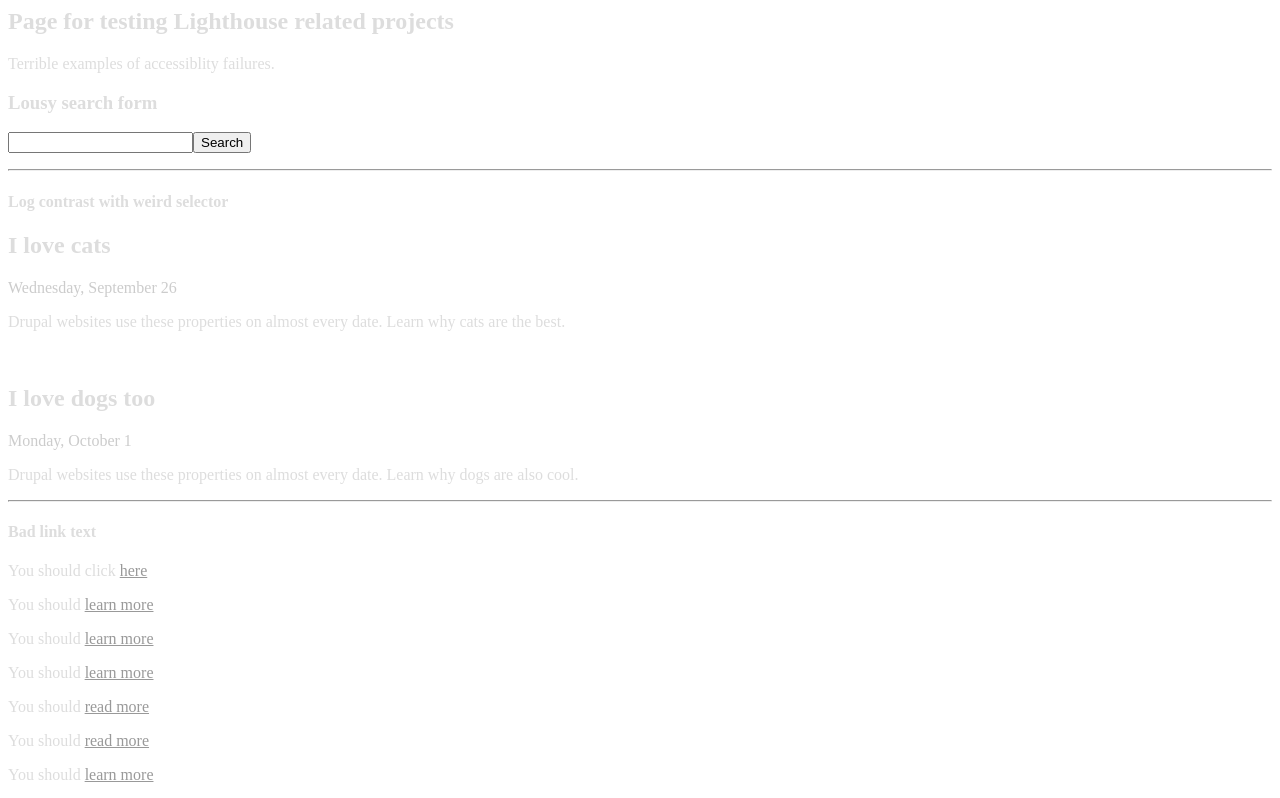
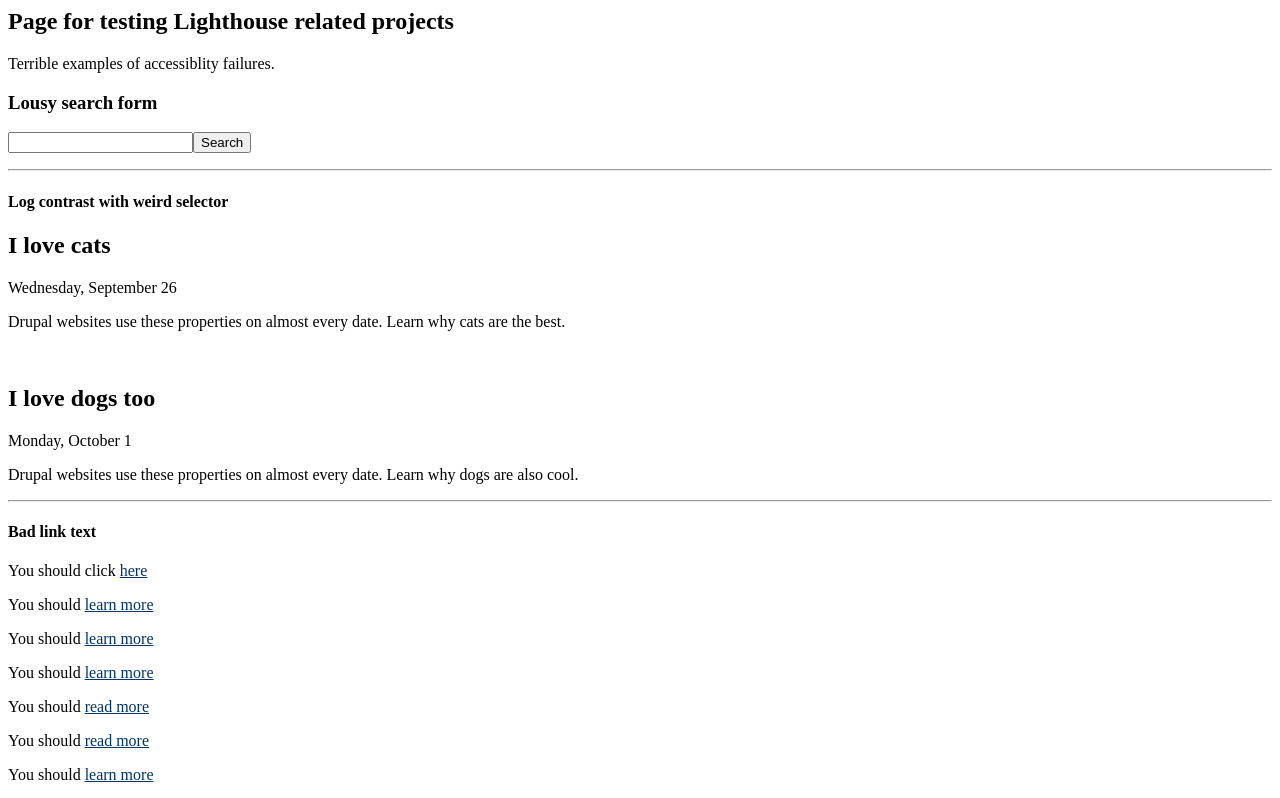
Before and after one commit to joelhsmith/debug-examples, a plain HTML site: page lh-tests/index.html in a window 1280 px wide. Shown: the top 798 px of the page. Drawn offline with Linux system fonts and the light colour scheme.

Commit message:
Trigger alert

```diff
--- a/lh-tests/index.html
+++ b/lh-tests/index.html
@@ -3,14 +3,14 @@
     <title>foo</title>
     <style>
         .date-display-single {
-            color: #ccc;
+            color: #000;
         }
         a {
-            color: #999;
+            color: #003366;
             text-decoration: underline;
         }
         body {
-            color: #ddd;
+            color: #000;
         }
     </style>
 </head>
```
